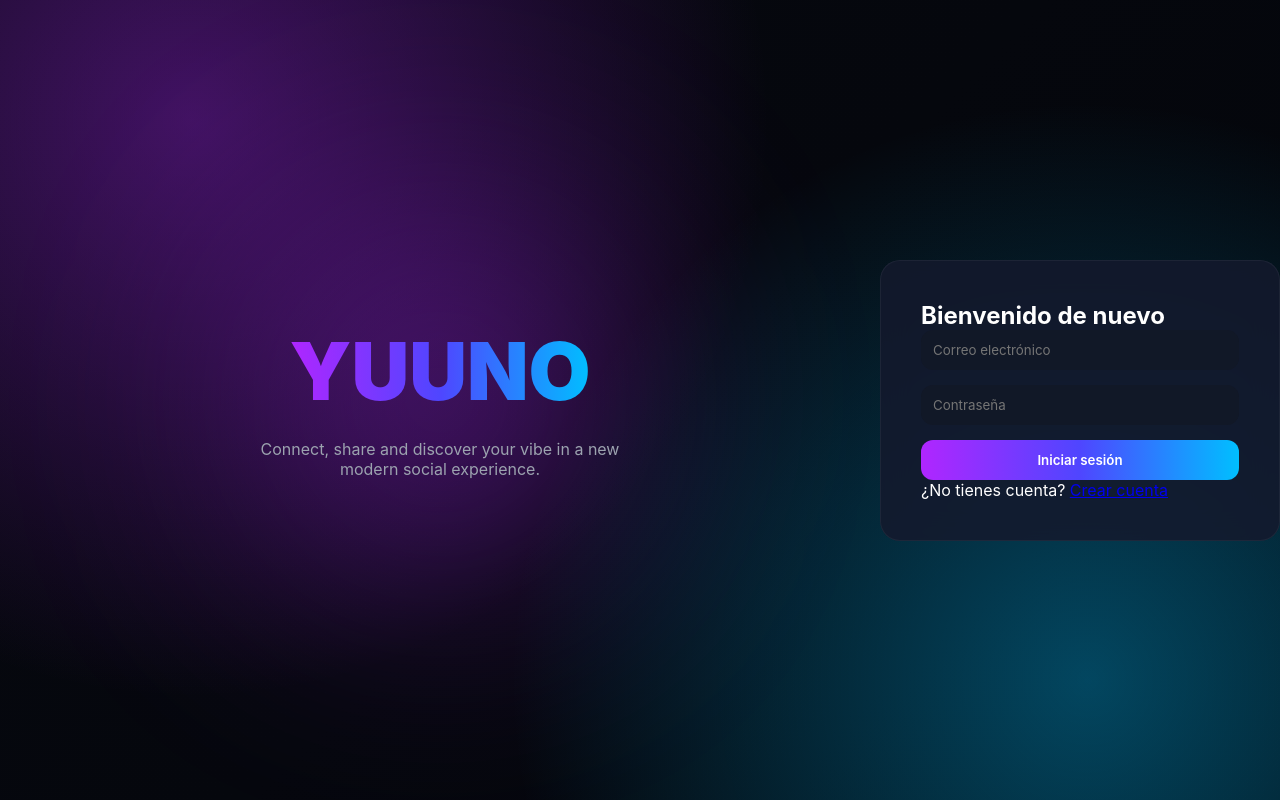
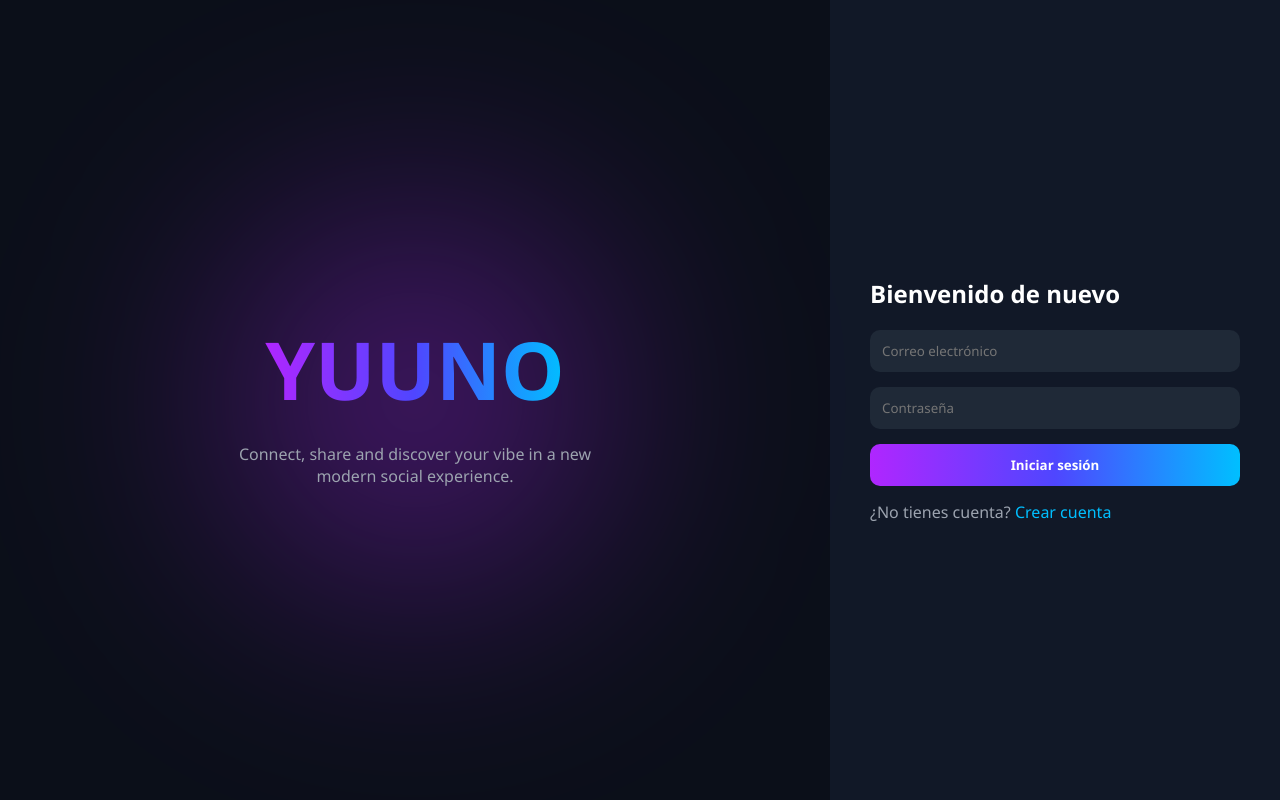
Before and after one commit to mimicajk/YUUNO, a plain HTML site: page login.html in a window 1280 px wide. Drawn offline with Linux system fonts and the light colour scheme.

Commit message:
Login separado con auth.css

```diff
--- /dev/null
+++ b/auth.css
@@ -0,0 +1,105 @@
+*{
+    margin:0;
+    padding:0;
+    box-sizing:border-box;
+    font-family: 'Segoe UI', sans-serif;
+}
+
+.login-body{
+    background:#0B0F19;
+    color:white;
+    height:100vh;
+}
+
+.login-container{
+    display:flex;
+    height:100vh;
+}
+
+/* LEFT */
+.login-left{
+    flex:1;
+    display:flex;
+    flex-direction:column;
+    justify-content:center;
+    align-items:center;
+    position:relative;
+}
+
+.glow-circle{
+    position:absolute;
+    width:600px;
+    height:600px;
+    background:radial-gradient(circle,#B026FF 0%, transparent 60%);
+    filter:blur(120px);
+    opacity:0.6;
+}
+
+.login-logo{
+    font-size:80px;
+    font-weight:900;
+    background:linear-gradient(90deg,#B026FF,#4F46FF,#00BFFF);
+    -webkit-background-clip:text;
+    color:transparent;
+    z-index:2;
+}
+
+.login-text{
+    margin-top:20px;
+    color:#9CA3AF;
+    max-width:400px;
+    text-align:center;
+    z-index:2;
+}
+
+/* RIGHT */
+.login-right{
+    width:450px;
+    background:#111827;
+    display:flex;
+    align-items:center;
+    justify-content:center;
+}
+
+.login-card{
+    width:100%;
+    padding:40px;
+}
+
+.login-card h2{
+    margin-bottom:20px;
+}
+
+.login-card form{
+    display:flex;
+    flex-direction:column;
+    gap:15px;
+}
+
+.login-card input{
+    padding:12px;
+    border-radius:10px;
+    border:none;
+    background:#1F2937;
+    color:white;
+}
+
+.login-card button{
+    padding:12px;
+    border-radius:10px;
+    border:none;
+    background:linear-gradient(90deg,#B026FF,#4F46FF,#00BFFF);
+    color:white;
+    cursor:pointer;
+    font-weight:bold;
+}
+
+.login-card p{
+    margin-top:15px;
+    color:#9CA3AF;
+}
+
+.login-card a{
+    color:#00BFFF;
+    text-decoration:none;
+}
--- a/login.html
+++ b/login.html
@@ -4,21 +4,34 @@
 <meta charset="UTF-8">
 <meta name="viewport" content="width=device-width, initial-scale=1.0">
 <title>Login - YUUNO</title>
-<link rel="stylesheet" href="style.css">
+
+<!-- SOLO USA auth.css -->
+<link rel="stylesheet" href="auth.css">
+
 </head>
 
-<body class="auth-layout">
+<body class="login-body">
 
-<div class="auth-left">
-    <div class="auth-glow"></div>
-    <h1 class="auth-brand">YUUNO</h1>
-    <p class="auth-tagline">
+<div class="login-container">
+
+    <!-- LADO IZQUIERDO -->
+    <div class="login-left">
+
+        <div class="glow-circle"></div>
+
+        <h1 class="login-logo">YUUNO</h1>
+
+        <p class="login-text">
             Connect, share and discover your vibe in a new modern social experience.
         </p>
+
     </div>
 
-<div class="auth-right">
-    <div class="auth-form-card">
+    <!-- LADO DERECHO -->
+    <div class="login-right">
+
+        <div class="login-card">
+
             <h2>Bienvenido de nuevo</h2>
 
             <form id="loginForm">
@@ -27,8 +40,14 @@
                 <button type="submit">Iniciar sesión</button>
             </form>
 
-        <p>¿No tienes cuenta? <a href="register.html">Crear cuenta</a></p>
+            <p>¿No tienes cuenta?
+                <a href="register.html">Crear cuenta</a>
+            </p>
+
         </div>
+
+    </div>
+
 </div>
 
 <script src="script.js"></script>
```
Lines whose indentation alone changed are shown as unchanged.
